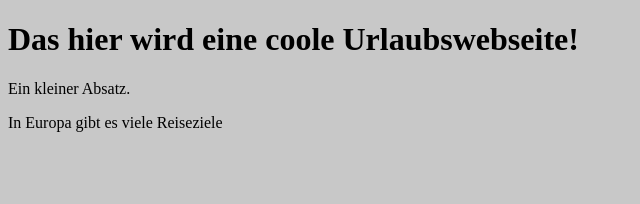
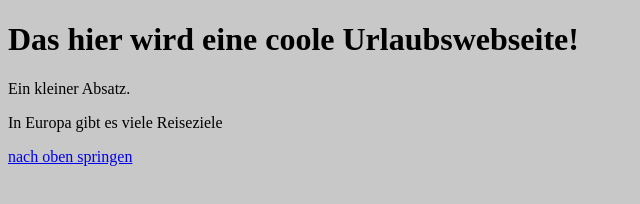
Before and after one commit to Torsten-git/udm_website, a plain HTML site: page index.html in a window 1280 px wide. Shown: the whole page, without its empty margins (0-640 px from the left). Drawn offline with Linux system fonts and the light colour scheme.

Commit message:
Link nach oben hinzugefügt

```diff
--- a/index.html
+++ b/index.html
@@ -9,5 +9,6 @@
     <h1>Das hier wird eine coole Urlaubswebseite!</h1>
     <p>Ein kleiner Absatz.</p>
     <p>In Europa gibt es viele Reiseziele</p>
+    <a href="#">nach oben springen</a>
 </body>
 </html>
```
